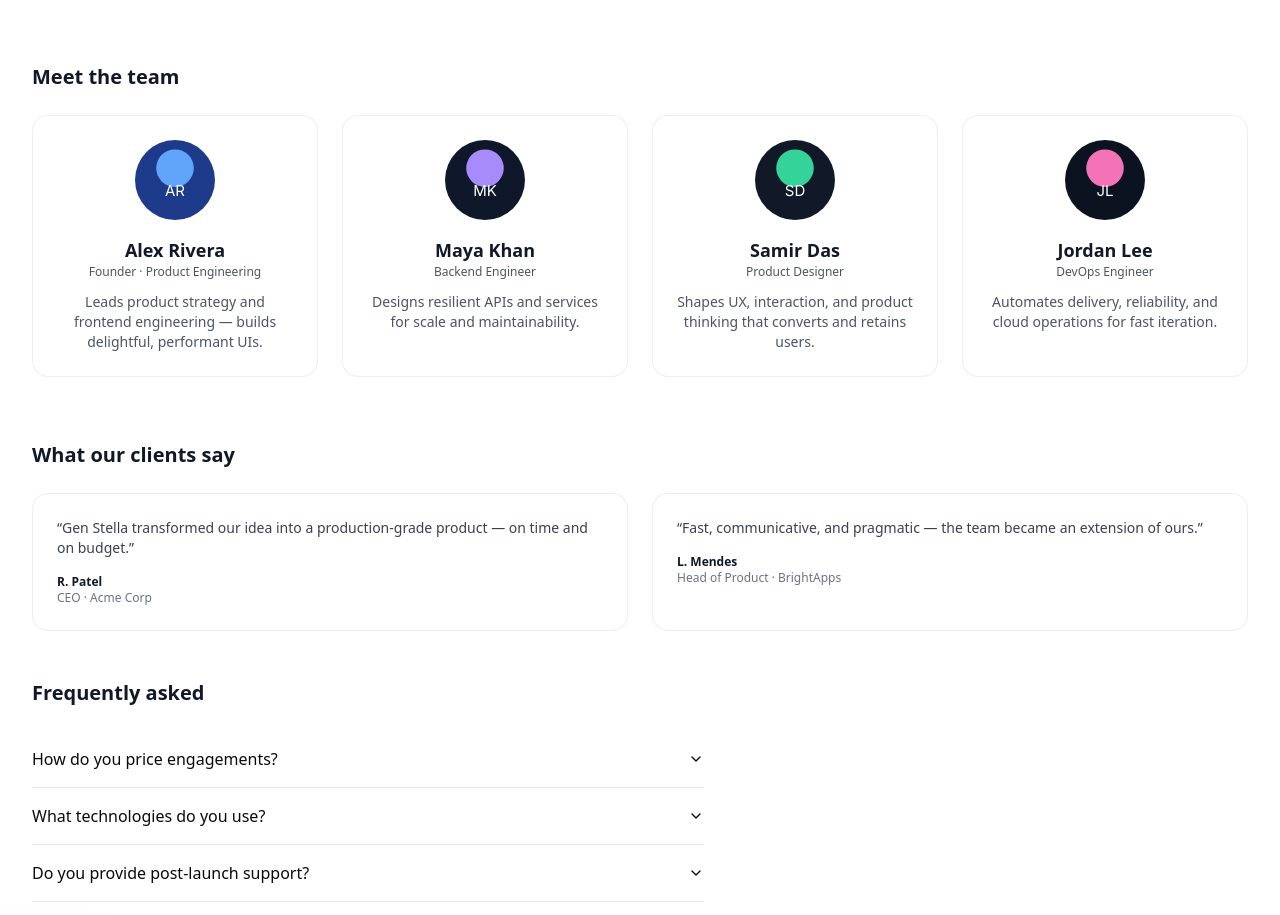
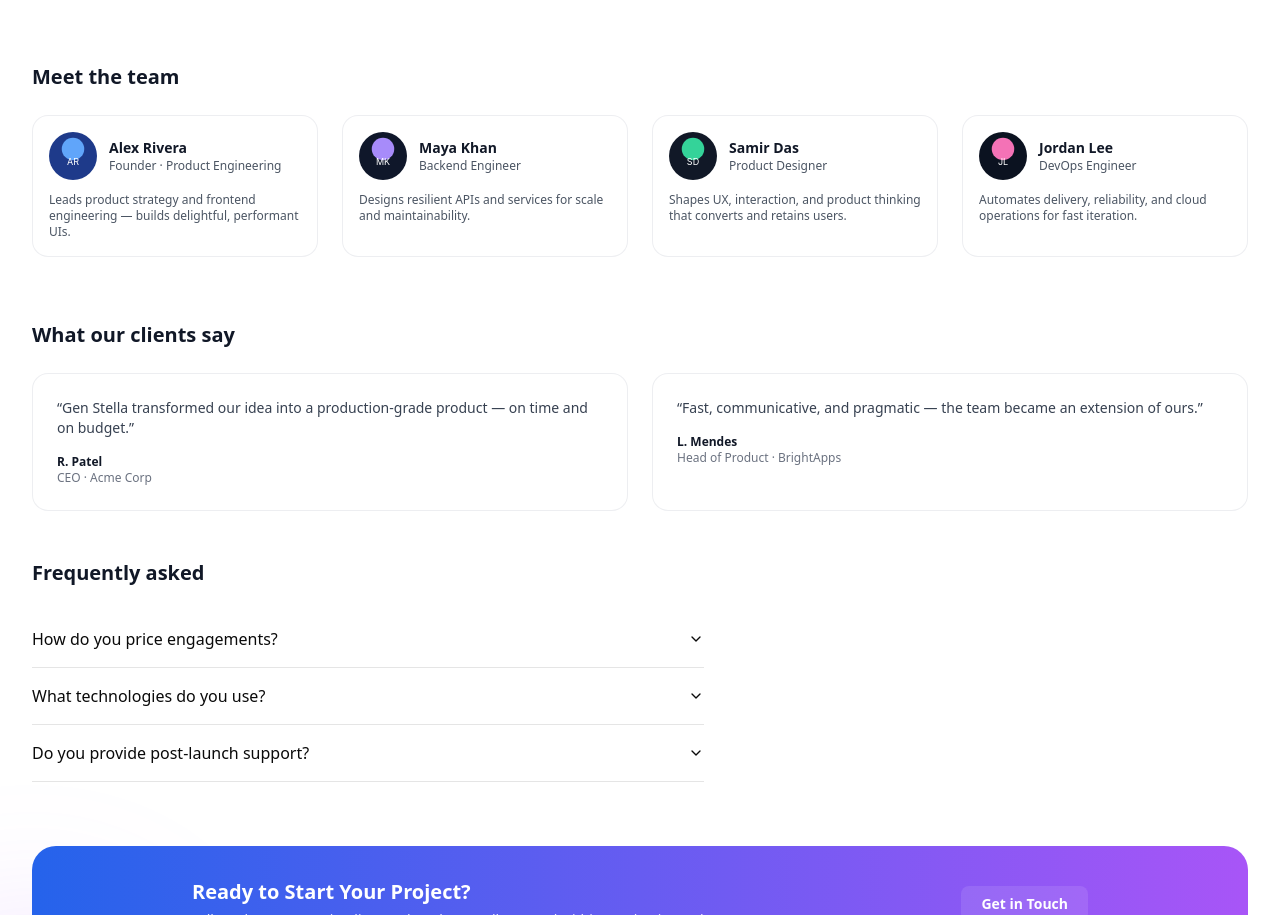
Before and after one commit to Samin-Yasar01/Gen-Stella-IT, a Next.js app in the folder gen-stella-protfolio/: page /about in a window 1280 px wide. Shown: the part 1341-2256 px from the top of the page. Built offline with nearby package versions, Linux system fonts and the light colour scheme.

Commit message:
fix(team): restore row layout, keep avatar fixes

```diff
--- a/gen-stella-protfolio/components/sections/team.tsx
+++ b/gen-stella-protfolio/components/sections/team.tsx
@@ -6,25 +6,18 @@ export function TeamSection({ members = defaultMembers }: { members?: TeamMember
   return (
     <div className="grid sm:grid-cols-2 lg:grid-cols-4 gap-6">
       {members.map((m) => (
-        <div
-          key={m.id}
-          className="rounded-2xl border border-gray-200/70 dark:border-slate-800 bg-white/70 dark:bg-slate-900/70 backdrop-blur-sm p-6 text-sm flex flex-col items-center text-center"
-        >
-          <Avatar className="w-20 h-20 mb-4">
-            <AvatarImage src={m.image} alt={m.name} />
-            <AvatarFallback>
-              {m.name
-                .split(' ')
-                .map((n) => n[0])
-                .slice(0, 2)
-                .join('')}
-            </AvatarFallback>
-          </Avatar>
-
-          <div className="font-semibold text-gray-900 dark:text-white text-lg">{m.name}</div>
-          <div className="text-xs text-gray-600 dark:text-gray-400">{m.role}</div>
-
-          <p className="mt-3 text-sm text-gray-600 dark:text-gray-400">{m.bio}</p>
+        <div key={m.id} className="rounded-2xl border border-gray-200/70 dark:border-slate-800 bg-white/70 dark:bg-slate-900/70 backdrop-blur-sm p-4 text-sm">
+          <div className="flex items-center gap-3 mb-3">
+            <Avatar className="w-12 h-12">
+              <AvatarImage src={m.image} alt={m.name} />
+              <AvatarFallback>{m.name.split(' ').map((n) => n[0]).slice(0, 2).join('')}</AvatarFallback>
+            </Avatar>
+            <div>
+              <div className="font-semibold text-gray-900 dark:text-white">{m.name}</div>
+              <div className="text-xs text-gray-600 dark:text-gray-400">{m.role}</div>
+            </div>
+          </div>
+          <p className="text-xs text-gray-600 dark:text-gray-400">{m.bio}</p>
         </div>
       ))}
     </div>
```
